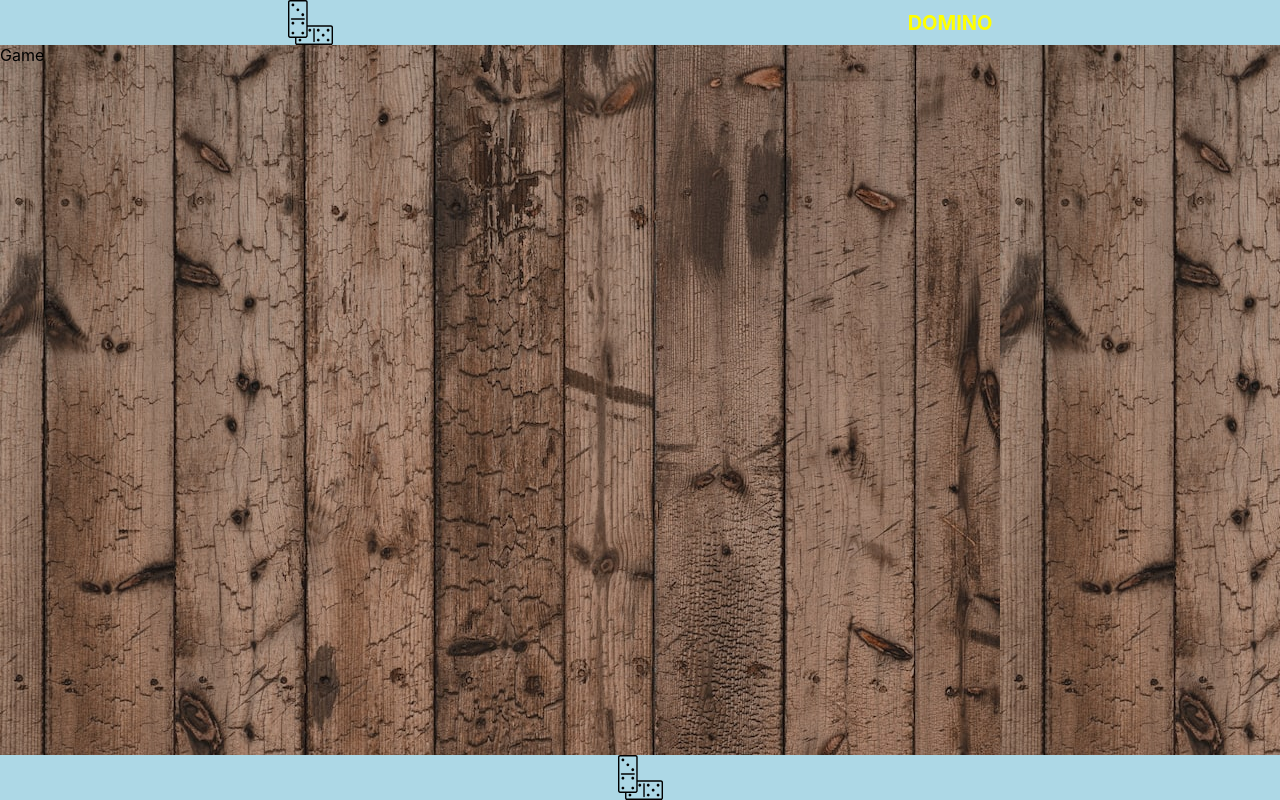
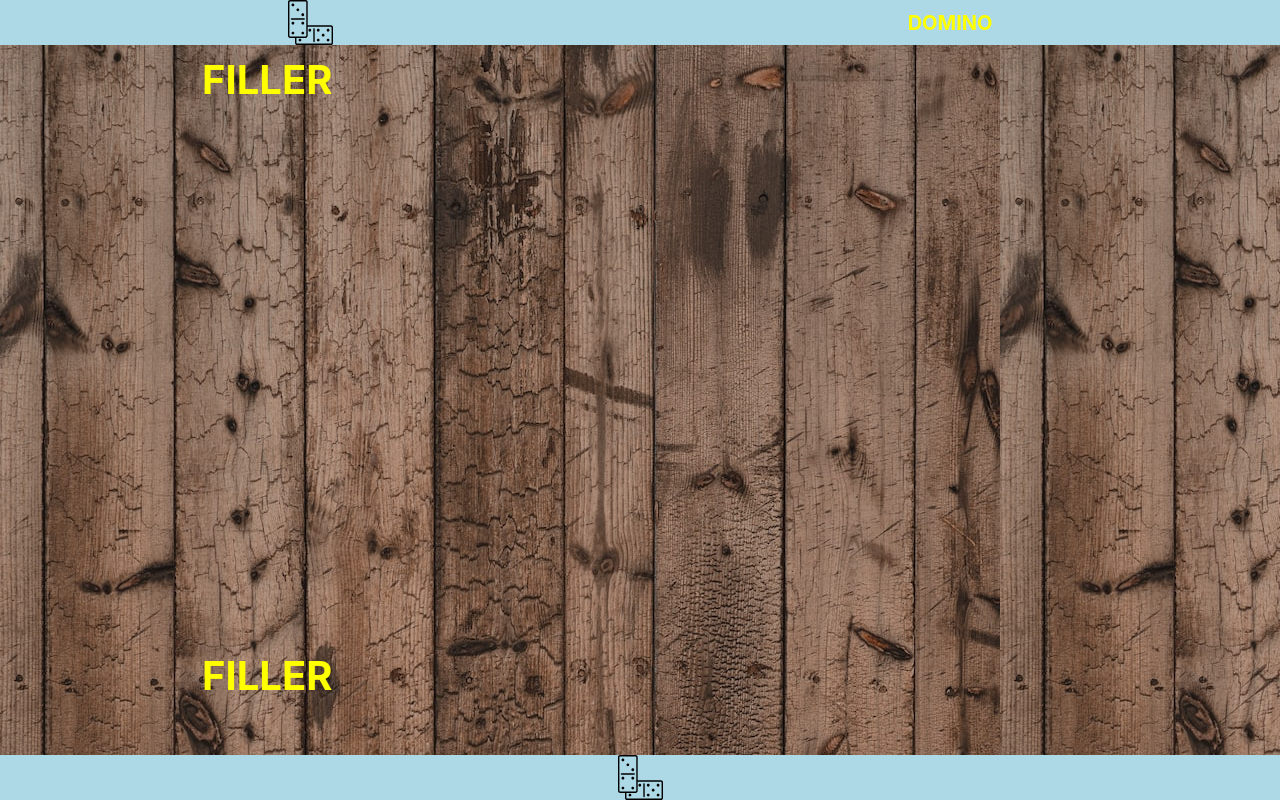
Before and after one commit to ratiry/Domino, a React (Create React App) app: page / in a window 1280 px wide. Both pictures are taken after a click on the button "PLAY". Built offline with nearby package versions, Linux system fonts and the light colour scheme.

Commit message:
made and used Player component

```diff
--- a/src/Pages/Game/Game.jsx
+++ b/src/Pages/Game/Game.jsx
@@ -1,10 +1,20 @@
 import { useLocation } from "react-router-dom";
-
+import classes from './Game.module.scss';
+import Player from "./Player/Player";
 let Game=(props)=>{
   let location=useLocation();
-  debugger;
   return(
-    <>Game</>
+    <div className={classes.Game_grid}>
+      <div className={classes.Bazar}></div>
+      <Player ammountOfPlayers={location.state.ammountOfPlayers} id={2}  />
+      <div></div>
+      <Player ammountOfPlayers={location.state.ammountOfPlayers} id={3}  />
+      <div className={classes.Table}></div>
+      <Player ammountOfPlayers={location.state.ammountOfPlayers} id={4}  />
+      <div className={classes.Stats}></div>
+      <Player ammountOfPlayers={location.state.ammountOfPlayers} id={1}  />
+      <div></div>
+    </div>
   )
 }
 export default Game;
--- /dev/null
+++ b/src/Pages/Game/Game.module.scss
@@ -0,0 +1,7 @@
+.Game_grid{
+  display:grid;
+  width:100%;
+  height:100%;
+  grid-template-columns: 15fr 70fr 15fr ;
+  grid-template-rows: 16fr 68fr 16fr;
+}
--- /dev/null
+++ b/src/Pages/Game/Player/Player.jsx
@@ -0,0 +1,16 @@
+
+ import classes from './Player.module.scss';
+ import {H1} from './../../../Components/Typography/Typography';
+ let Player=(props)=>{
+  if(props.id<=Number(props.ammountOfPlayers)){
+    debugger;
+    return(
+      <div><H1>filler</H1> </div>
+    )
+  }else{
+    return(
+      <div></div>
+    )
+  }
+ }
+ export default Player;
--- /dev/null
+++ b/src/Pages/Game/Player/Player.module.scss
@@ -0,0 +1,6 @@
+.Player{
+  display:flex;
+  justify-content:center;
+  flex-wrap: wrap;
+  align-items: center;
+}
```
